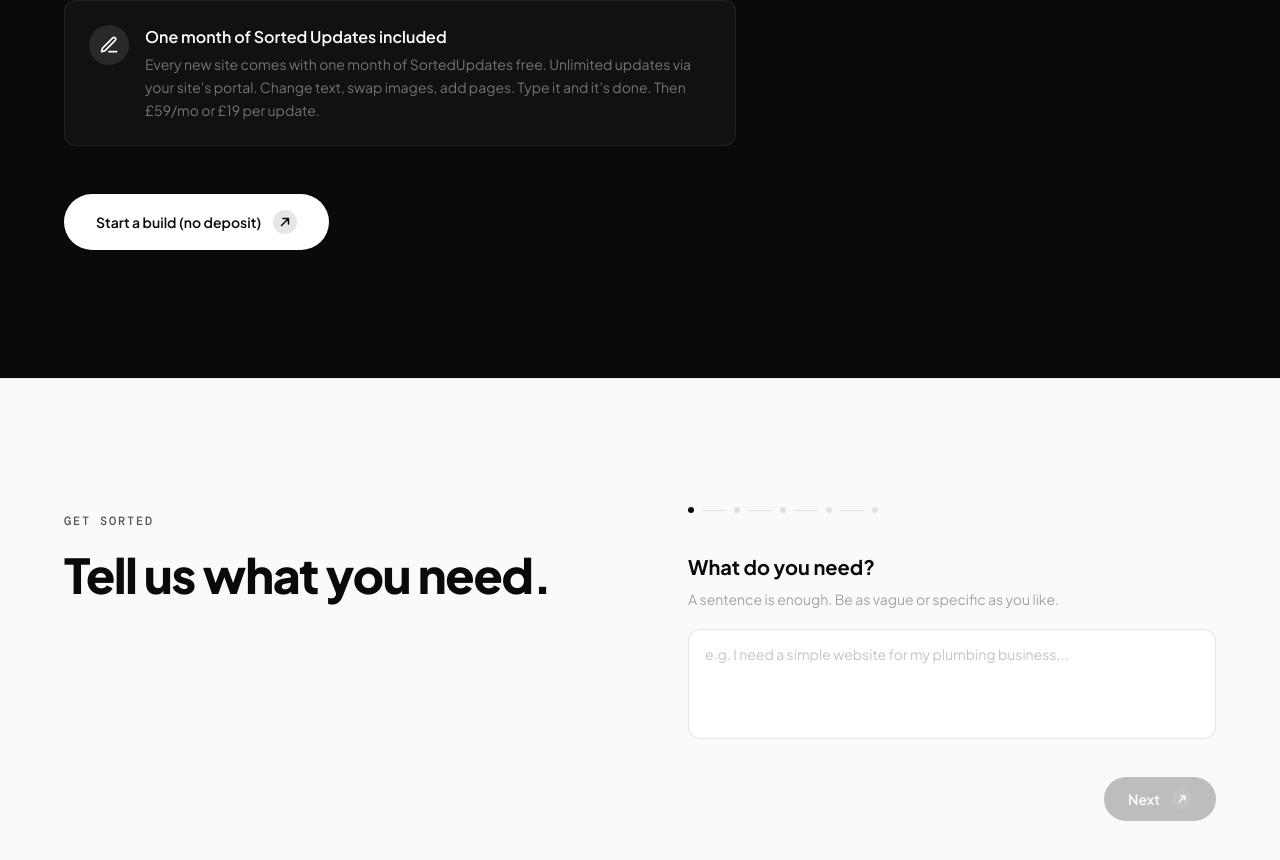
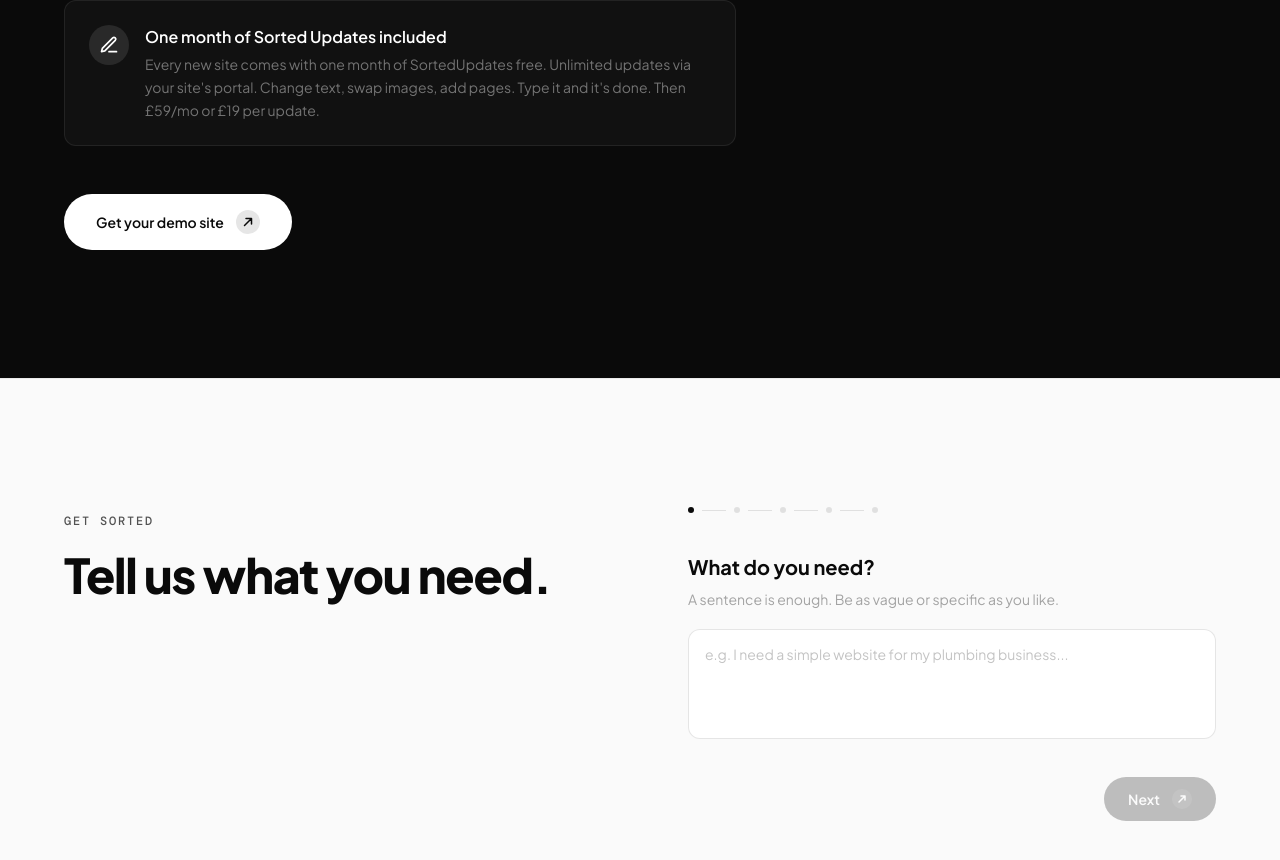
Before and after one commit to rennyreign/sorted, a Next.js app: page / in a window 1280 px wide. Shown: the part 3039-3899 px from the top of the page. Built offline with nearby package versions, Linux system fonts and the light colour scheme.

Commit message:
fix: update CTA button text to 'Get your demo site'
Clarifies the no-upfront-payment model without confusing 'no deposit' terminology

```diff
--- a/components/Pricing.tsx
+++ b/components/Pricing.tsx
@@ -50,7 +50,7 @@ export default function Pricing() {
             href="/#get-started"
             className="group inline-flex items-center gap-3 bg-white text-[#0A0A0A] font-semibold text-sm rounded-full px-8 py-4 hover:bg-white/90 transition-all duration-300 ease-[cubic-bezier(0.32,0.72,0,1)]"
           >
-            Start a build (no deposit)
+            Get your demo site
             <span className="w-6 h-6 rounded-full bg-[#0A0A0A]/10 flex items-center justify-center group-hover:translate-x-0.5 group-hover:-translate-y-0.5 transition-transform duration-300">
               <svg width="12" height="12" viewBox="0 0 12 12" fill="none">
                 <path d="M2.5 9.5L9.5 2.5M9.5 2.5H4M9.5 2.5V8" stroke="#0A0A0A" strokeWidth="1.5" strokeLinecap="round" strokeLinejoin="round"/>
```
